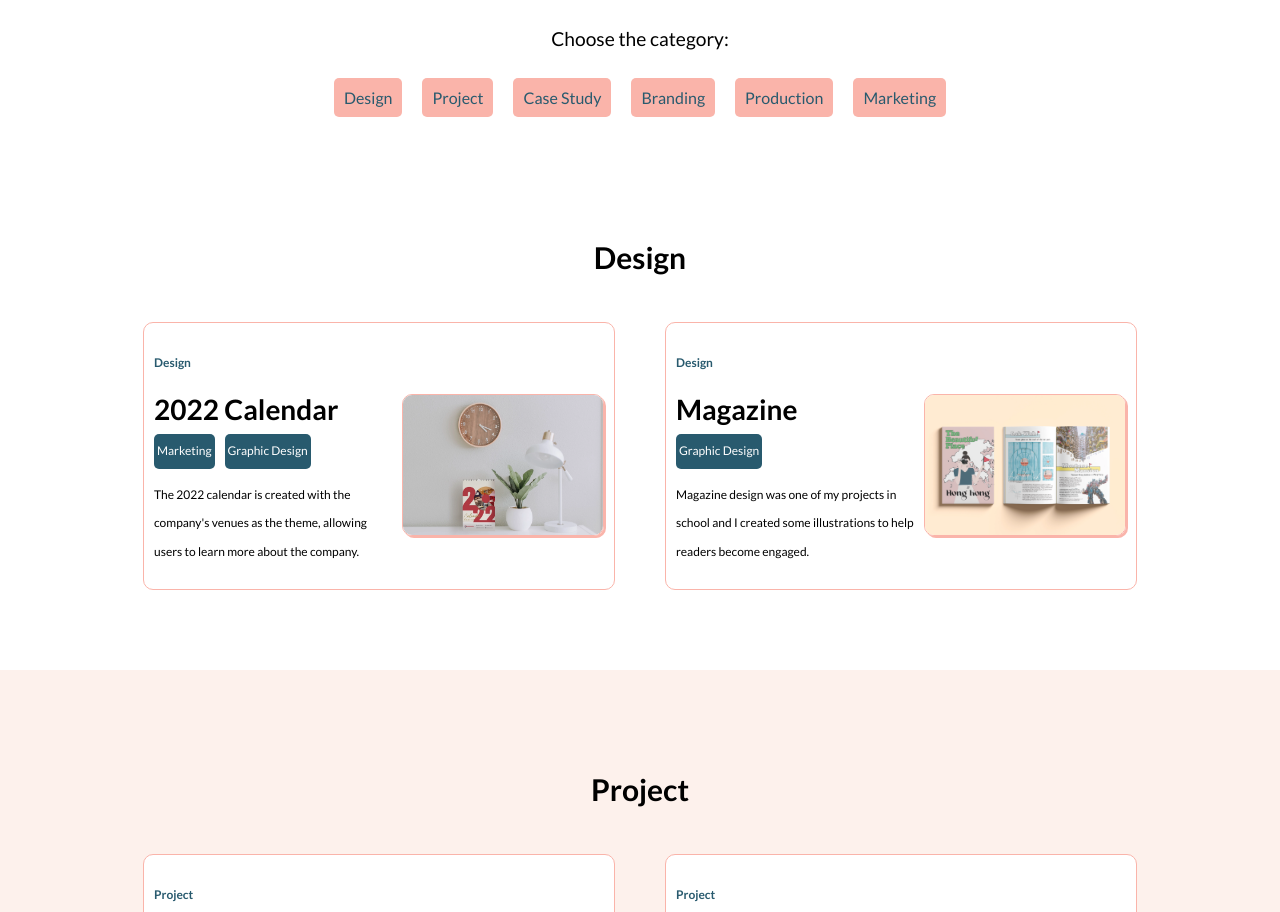
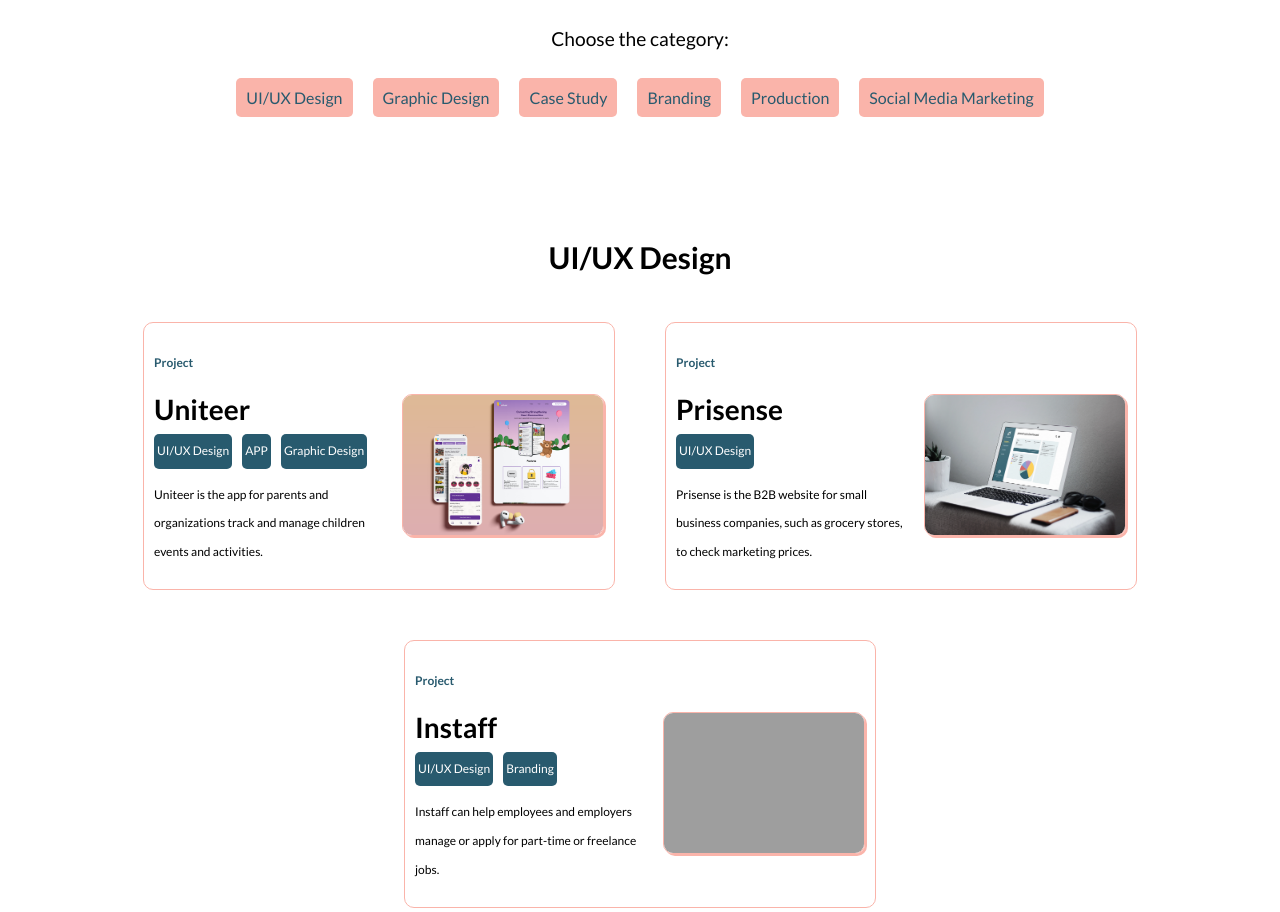
Before and after one commit to celiachangvv/celia-portfolio, a plain HTML site: page pages/projects.html in a window 1280 px wide. Shown: the part 480-1392 px from the top of the page. Drawn offline with Linux system fonts and the light colour scheme; grey boxes are pictures that could not be loaded; a web font is replaced by a local one.

Commit message:
project name

```diff
--- a/pages/projects.html
+++ b/pages/projects.html
@@ -55,19 +55,115 @@
         <div class="projects-tags">
             <p>Choose the category:</p>
             <ul>
-                <li><a href="#design">Design</a></li>
-                <li><a href="#project">Project</a></li>
+                <li><a href="#project">UI/UX Design</a></li>
+                <li><a href="#design">Graphic Design</a></li>
                 <li><a href="#case-study">Case Study</a></li>
                 <li><a href="#branding">Branding</a></li>
                 <li><a href="#production">Production</a></li>
-                <li><a href="#marketing">Marketing</a></li>
+                <li><a href="#marketing">Social Media Marketing</a></li>
             </ul>
+        </div>
+
+        <!-- Project -->
+        <div id="project">
+
+            <h2>UI/UX Design</h2>
+
+            <div class="projects-all-project">
+                <!-- Uniteer -->
+                <a href="../pages/project/uniteer.html">
+                    <div class="homepage-single-work">
+                        <div class="homepage-work-category">
+                            <h4>Project</h4>
+                        </div>
+                        <div class="homepage-work-grid">
+                            <div class="homepage-work-image">
+                                <img src="../image/project-card/uniteer/mockup-1.webp" alt="">
+                            </div>
+                            <div class="homepage-work-title">
+                                <div class="homepage-work-title-margin">
+                                    <h3>Uniteer</h3>
+
+                                    <div class="tags-all">
+                                        <div class="tags">
+                                            <p>UI/UX Design</p>
+                                        </div>
+                                        <div class="tags">
+                                            <p>APP</p>
+                                        </div>
+                                        <div class="tags">
+                                            <p>Graphic Design</p>
+                                        </div>
+                                    </div>
+                                </div>
+                                <p>Uniteer is the app for parents and organizations track and manage children events and activities.</p>
+                            </div>
+                        </div>
+                    </div>
+                </a>
+
+                <!-- Prisense -->
+                <a href="../pages/project/prisense.html">
+                    <div class="homepage-single-work">
+                        <div class="homepage-work-category">
+                            <h4>Project</h4>
+                        </div>
+                        <div class="homepage-work-grid">
+                            <div class="homepage-work-image">
+                                <img src="../image/single-project/project/prisense/cover.webp" alt="prisense">
+                            </div>
+                            <div class="homepage-work-title">
+                                <div class="homepage-work-title-margin">
+                                    <h3>Prisense</h3>
+
+                                    <div class="tags-all">
+                                        <div class="tags">
+                                            <p>UI/UX Design</p>
+                                        </div>
+                                    </div>
+                                </div>
+                                <p>Prisense is the B2B website for small business companies, such as grocery stores, to check marketing prices.</p>
+                            </div>
+                        </div>
+                    </div>
+                </a>
+
+                <!-- Instaff -->
+                <a href="../pages/project/instaff.html">
+                    <div class="homepage-single-work">
+                        <div class="homepage-work-category">
+                            <h4>Project</h4>
+                        </div>
+                        <div class="homepage-work-grid">
+                            <div class="homepage-work-image">
+                                <img src="../image/single-project/project/instaff/cover.png" alt="Instaff cover">
+                            </div>
+                            <div class="homepage-work-title">
+                                <div class="homepage-work-title-margin">
+                                    <h3>Instaff</h3>
+
+                                    <div class="tags-all">
+                                        <div class="tags">
+                                            <p>UI/UX Design</p>
+                                        </div>
+                                        <div class="tags">
+                                            <p>Branding</p>
+                                        </div>
+                                    </div>
+                                </div>
+                                <p>Instaff can help employees and employers manage or apply for part-time or freelance jobs.</p>
+                            </div>
+                        </div>
+                    </div>
+                </a>
+            </div>
+
         </div>
 
         <!-- Design -->
         <div id="design">
 
-            <h2>Design</h2>
+            <h2>Graphic Design</h2>
 
             <div class="projects-all-project">
 
@@ -389,7 +485,7 @@
 
         <div id="marketing">
 
-            <h2>Marketing</h2>
+            <h2>Social Media Marketing</h2>
 
             <div class="projects-all-project">
 
--- a/style.css
+++ b/style.css
@@ -475,7 +475,7 @@ footer p {
     padding-top: 5rem;
 }
 
-#project,
+#design,
 #branding,
 #marketing {
     background-color: var(--color-background);
```
